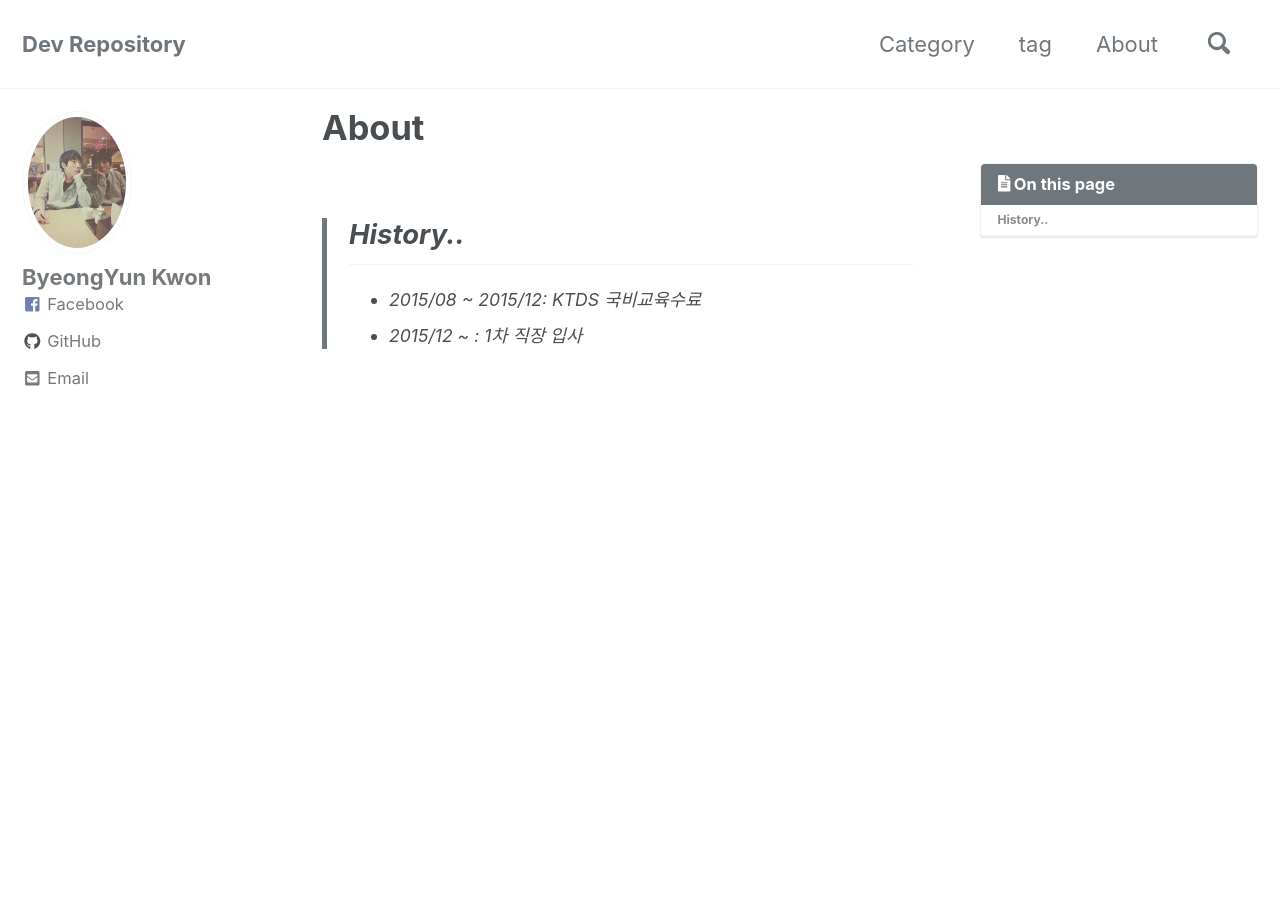
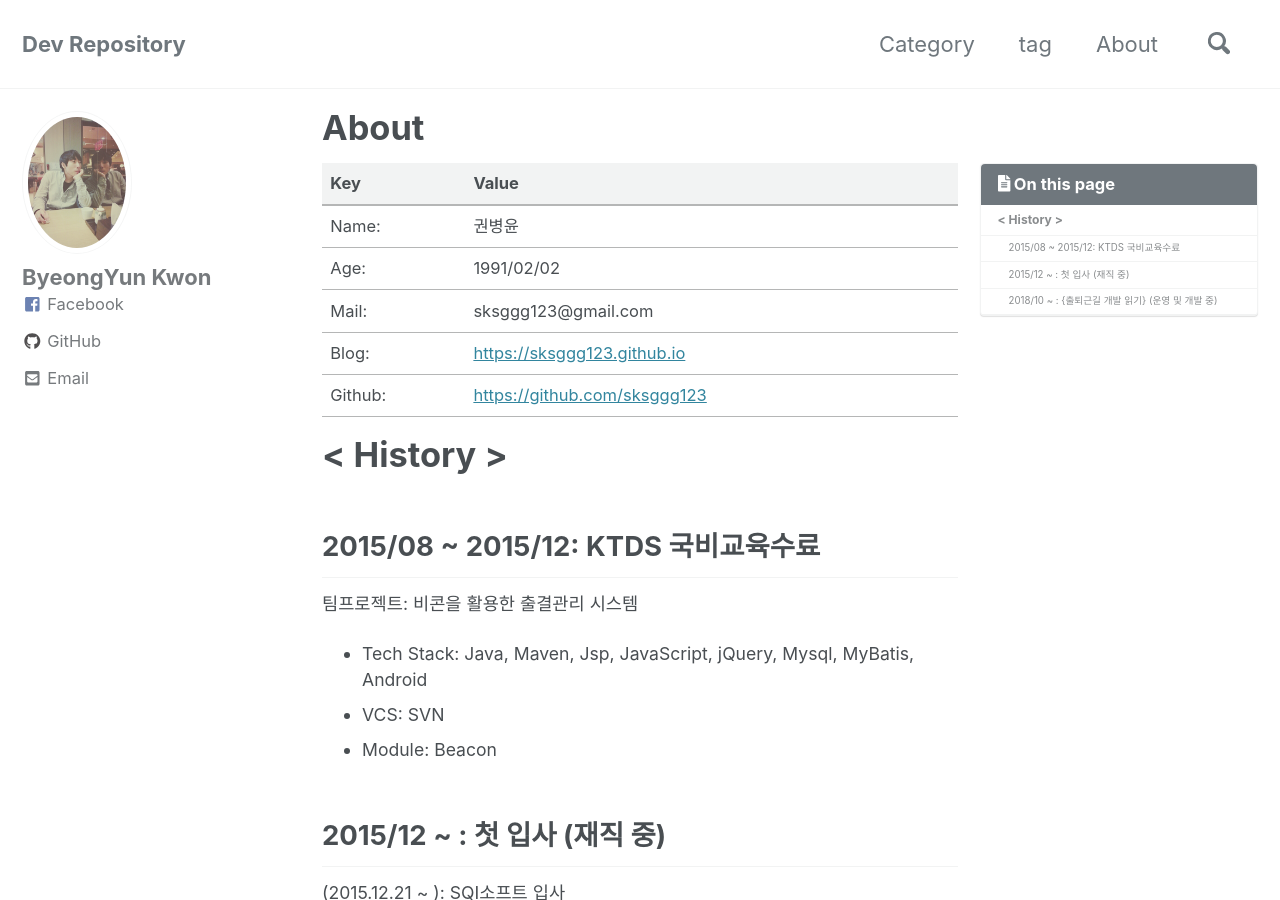
Before and after one commit to sksggg123/sksggg123.github.io, a Jekyll site: the page built from _pages/about.md, in a window 1280 px wide and 900 px high. Built offline with Jekyll 4.4.1, drawn with Linux system fonts in a browser that asks for light colours; cached includes are drawn as plain includes; nearby versions of some CDN libraries; some of the changed text lies outside the part shown.

Commit message:
modify & Add - About Me

```diff
--- a/_pages/about.md
+++ b/_pages/about.md
@@ -15,6 +15,37 @@ layouts_gallery:
 #last_modified_at: 2018-11-21T14:49:33-05:00
 toc: true
 ---
->## History..
-* 2015/08 ~ 2015/12: KTDS 국비교육수료
-* 2015/12 ~ : 1차 직장 입사
+
+|Key|Value|
+|---|-----|
+|Name:|   권병윤  |
+|Age: |1991/02/02  |
+|Mail:| sksggg123@gmail.com  |
+|Blog:|[https://sksggg123.github.io](https://sksggg123.github.io)  |
+|Github:| [https://github.com/sksggg123](https://github.com/sksggg123)|
+
+# < History >
+
+## 2015/08 ~ 2015/12: KTDS 국비교육수료
+팀프로젝트: 비콘을 활용한 출결관리 시스템
+  * Tech Stack: Java, Maven, Jsp, JavaScript, jQuery, Mysql, MyBatis, Android
+  * VCS: SVN
+  * Module: Beacon
+
+## 2015/12 ~ : 첫 입사 (재직 중)
+(2015.12.21 ~ ):  SQI소프트 입사
+(2016.02.12 ~ ): 신라아이파크면세점 개발 및 유지보수
+  * Tech Stack: Java, Maven, Jsp, JavaScript, jQuery, Oracle, MyBatis Linux, ShellScript
+  * VCS: Jenkins, SVN
+  * Solution: Acecount(통계/분석), Livere(SNS), Biztalk(알림톡), Eai I/F, IBM ETL(데이터허브 - 관제)
+  * Core Dev: 휴면처리, Biztalk(알림톡)
+
+## 2018/10 ~ : [{출퇴근길 개발 읽기}](https://www.facebook.com/devCommuter/) (운영 및 개발 중)
+
+|FaceBook|KaKao Talk|
+|--------|----------|
+|![facebook](/assets/images/aboutMe/facebook_dev_reading.png)|![kakao](/assets/images/aboutMe/kakao_dev_reading.png)|
+
+**목적**: 여러개발자들의 작성한 유익한 개발관련 글을 아카이빙.
+**운영**: 카카오톡 단체방에서 리소스를 공유하며, github에서 Link Storage를 취합한다.
+**목표**: 웹서비스를 구축하여 운영목표
```
Also changed, not shown: assets/images/aboutMe/facebook_dev_reading.png (added), assets/images/aboutMe/kakao_dev_reading.png (added).
